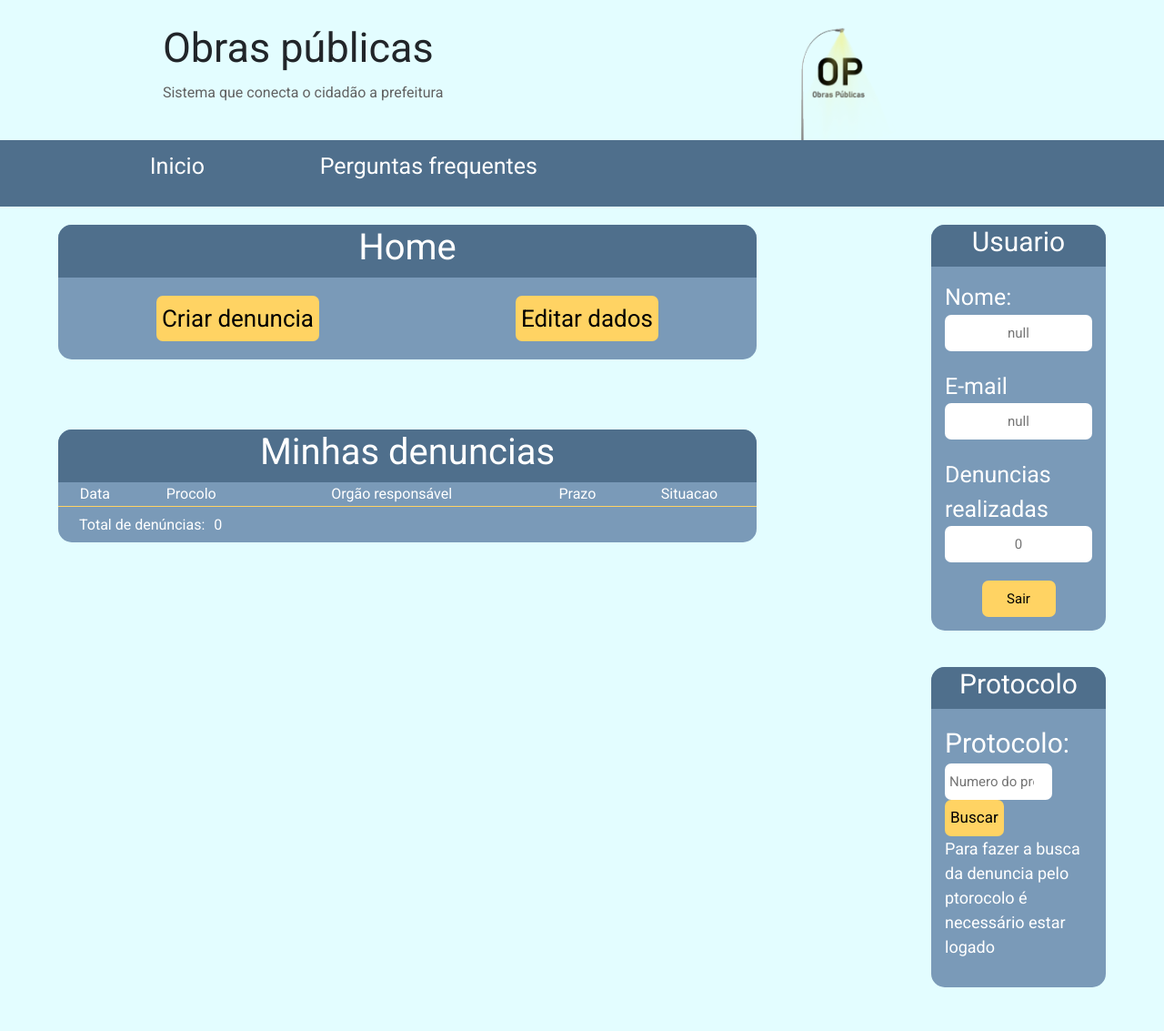
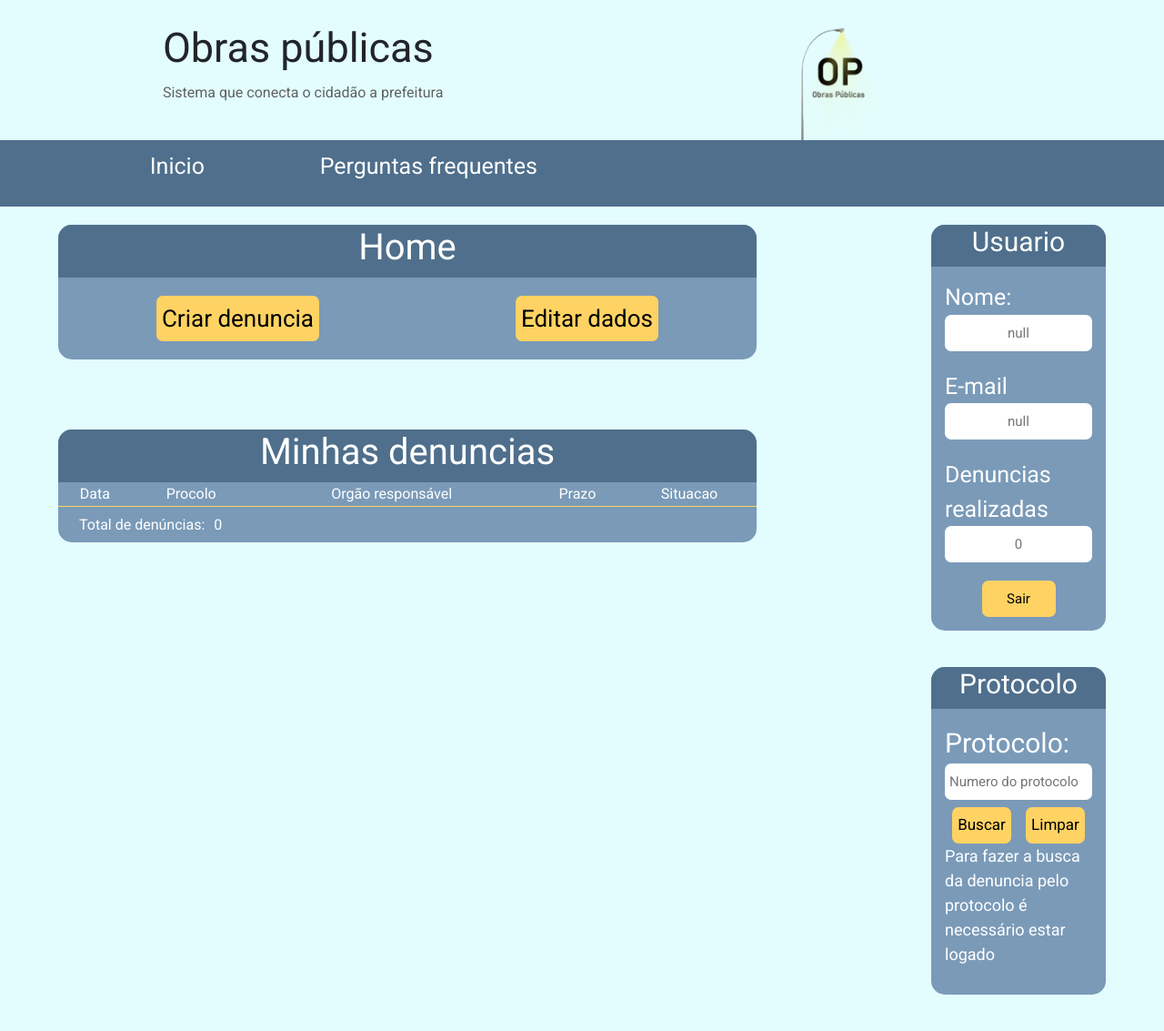
Before and after one commit to Rogerio-N/rogerio-n.github.io, a Jekyll site: the page home.html, which Jekyll copies as it is, in a window 1280 px wide. Shown: the whole page at 91% size. Built offline with Jekyll 4.4.1, drawn with Linux system fonts in a browser that asks for light colours; some of the changed lines change nothing that is shown.

Commit message:
[FIX] Added clear querry button and changed querry logic

```diff
--- a/CSS/home.css
+++ b/CSS/home.css
@@ -305,7 +305,7 @@
 
 #Protocol-text-inpt{
     box-sizing: border-box;
-    width: 73%;
+    width: 100%;
     height: 40px;
     padding: 5px;
     font-size: 15px;
@@ -314,7 +314,14 @@
     border-radius: 7px;
 }
 
-#Protocol-btn{
+#flex-btns{
+    margin-top: 5%;
+    display: flex;
+    justify-content: space-around;
+}
+
+.Protocol-btn{
+    width: 40%;
     height: 40px;
     border-radius: 7px;
     border:none;
@@ -322,7 +329,7 @@
     font-size: 17px;
 }
 
-#Protocol-btn:hover{
+.Protocol-btn:hover{
     cursor: pointer;
     background-color: #d1ad52;
 }
--- a/JS/home.js
+++ b/JS/home.js
@@ -31,6 +31,8 @@
 
         if(element.user.id == currentUser){
             let row = document.createElement("tr");
+            row.className = "allUserComplaint";
+            row.id = element.protocol;
 
             let dateSend = document.createElement("td");
             let dataSendPrep = new Date(element.dataEnvio);
@@ -79,5 +81,80 @@
 
 }
 
+complaintInsert();
 
-complaintInsert();
+function searchComplaint(){
+    let currentComplaintProtocol = document.getElementById("Protocol-text-inpt").value;
+
+    let rawData = get("https://obras-publicas.herokuapp.com/complaint/protocolSearch?protocol="+currentComplaintProtocol);
+    let Complaint = JSON.parse(rawData);
+
+    if(Complaint.length!=0){
+
+            let table = document.getElementById("History-table");
+            let oldDivs = document.getElementsByClassName("allUserComplaint");
+
+
+            for(let i = 0; i<oldDivs.length;i++){
+                oldDivs[i].style.display = "none";
+            }
+
+                let row = document.createElement("tr");
+                row.className = "currentComplaint";
+
+                let dateSend = document.createElement("td");
+                let dataSendPrep = new Date(Complaint[0].dataEnvio);
+                let dataSendDay = dataSendPrep.getDate().toString();
+                let dataSendMonth = dataSendPrep.getMonth().toString();
+                let dataSendYear = dataSendPrep.getFullYear().toString();
+                let fullSendDate = dataSendDay+"/"+dataSendMonth+"/"+dataSendYear;
+                dateSend.innerHTML = fullSendDate;
+
+
+                let protocol = document.createElement("td");
+                protocol.innerHTML = Complaint[0].protocol;
+
+                let org = document.createElement("td");
+                org.innerHTML = "SISEP"
+
+                let dateEnd = document.createElement("td");
+                let dataEndPrep = new Date(Complaint[0].dataFim);
+                let dataEndDay = dataEndPrep.getDate().toString();
+                let dataEndMonth = dataEndPrep.getMonth().toString();
+                let dataEndYear = dataEndPrep.getFullYear().toString();
+                let fullEndDate = dataEndDay+"/"+dataEndMonth+"/"+dataEndYear;
+                dateEnd.innerHTML = fullEndDate;
+
+                let status = document.createElement("td");
+                status.innerHTML = Complaint[0].status;
+
+                row.appendChild(dateSend);
+                row.appendChild(protocol);
+                row.appendChild(org);
+                row.appendChild(dateEnd);
+                row.appendChild(status);
+
+                table.appendChild(row);
+
+
+    }else{
+        alert("Nenhuma denuncia encontrada com esse numero de protocolo");
+    }
+
+}
+
+function cleanQuerry(){
+
+    let search = document.getElementsByClassName("currentComplaint");
+
+    for(let i = 0; i<search.length;i++){
+        search[i].style.display = "none";
+    }
+
+    let oldDivs = document.getElementsByClassName("allUserComplaint");
+
+        for(let i = 0; i<oldDivs.length;i++){
+            oldDivs[i].style.display = "table-row";
+        }
+
+}
--- a/home.html
+++ b/home.html
@@ -170,11 +170,14 @@
                     <form>
                         <p id="Protocol-label">Protocolo:</p>
                         <div id="Protocol-inputs">
-                            <input type="number" id="Protocol-text-inpt" placeholder="Numero do protocolo">
-                            <input type="button" value="Buscar" id="Protocol-btn">
+                            <input type="text" id="Protocol-text-inpt" placeholder="Numero do protocolo">
+                            <div id="flex-btns">
+                                <input type="button" value="Buscar" class="Protocol-btn" onclick="searchComplaint()">
+                                <input type="button" id="LimparBuscar" class="Protocol-btn" value="Limpar" onclick="cleanQuerry()">
+                            </div>
                         </div>
 
-                        <p id="Protocol-desc">Para fazer a busca da denuncia pelo ptorocolo é necessário estar logado</p>
+                        <p id="Protocol-desc">Para fazer a busca da denuncia pelo protocolo é necessário estar logado</p>
 
                     </form>
                 </div>
@@ -184,6 +187,6 @@
 
     </main>
     <script src="https://cdn.jsdelivr.net/npm/bootstrap@5.0.0-beta3/dist/js/bootstrap.bundle.min.js" integrity="sha384-JEW9xMcG8R+pH31jmWH6WWP0WintQrMb4s7ZOdauHnUtxwoG2vI5DkLtS3qm9Ekf" crossorigin="anonymous"></script>
-    <script type="module" src="./JS/home.js"></script>
+    <script src="./JS/home.js"></script>
 </body>
 </html>
```
